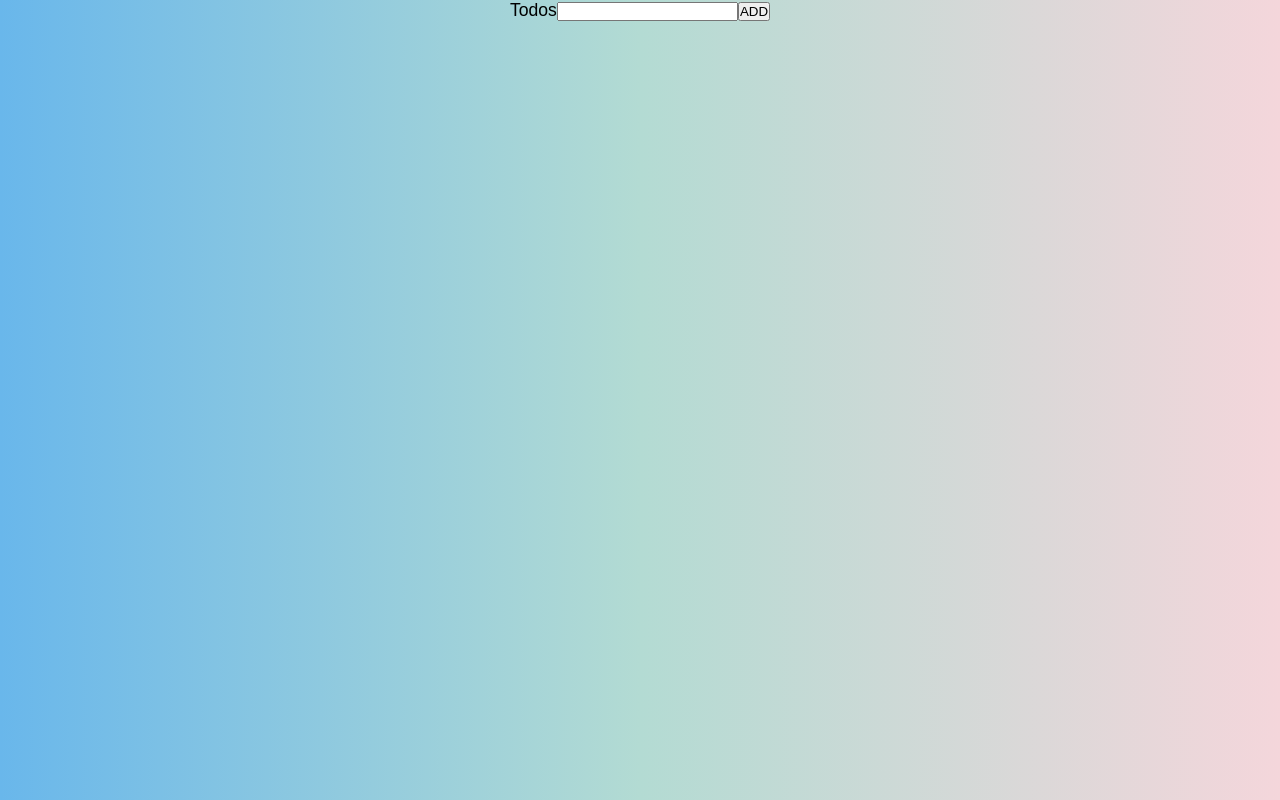
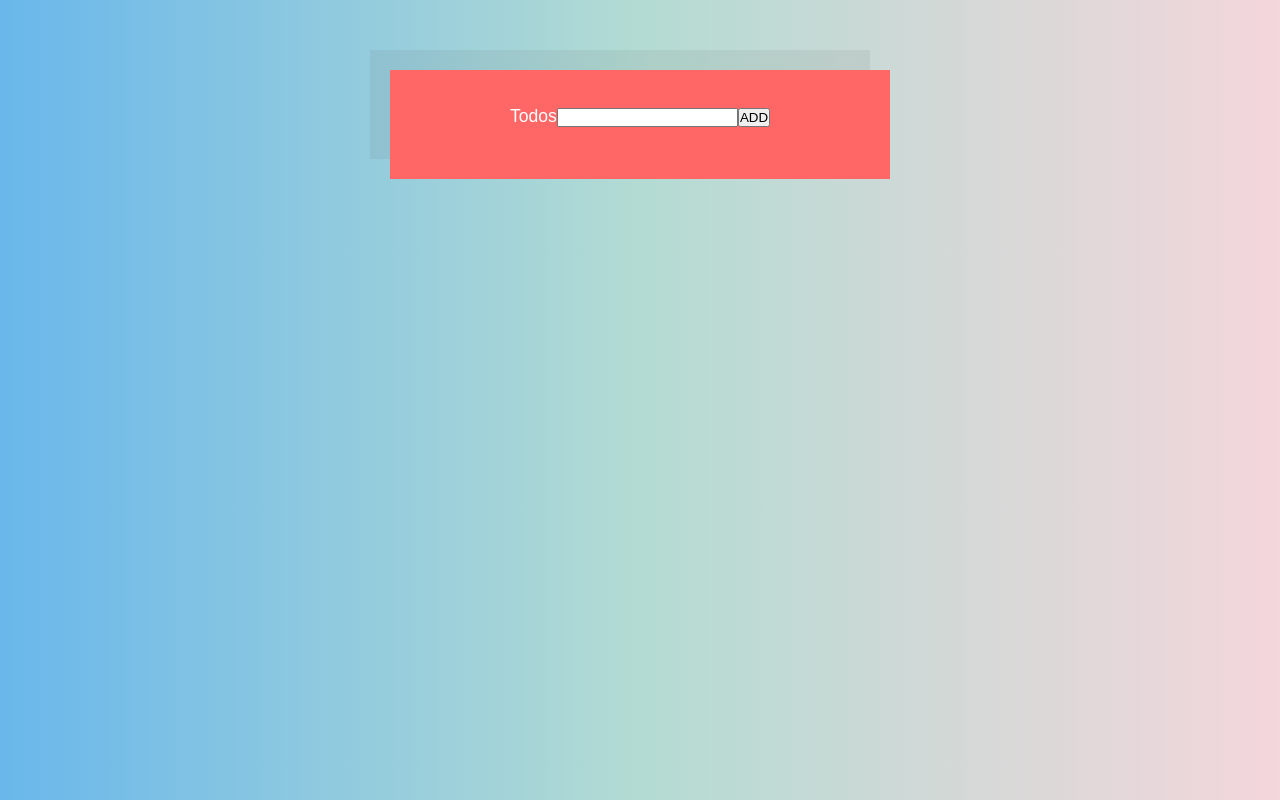
Before and after one commit to ecargiohc/todo-list-simple-app, a React (Create React App) app: page / in a window 1280 px wide. Built offline with nearby package versions, Linux system fonts and the light colour scheme.

Commit message:
added TodoList.css and imported into TodoList.js

```diff
--- a/src/Todo.css
+++ /dev/null
@@ -1,4 +0,0 @@
-.completed {
-    color: grey;
-    text-decoration: line-through;
-}
--- a/src/Todo.js
+++ b/src/Todo.js
@@ -1,5 +1,5 @@
 import React, {Component} from 'react';
-import './Todo.css';
+// import './Todo.css';
 
 class Todo extends Component {
 // presentational; displays <div> with the task of the todo
--- /dev/null
+++ b/src/TodoList.css
@@ -0,0 +1,12 @@
+.TodoList {
+    margin: 4rem auto;
+    padding: 2rem 3rem 3rem;
+    max-width: 500px;
+    background: #ff6666;
+    color: #fff;
+    box-shadow: -20px -20px 0px 0px rgba(100, 100, 100, 0.1);
+};
+.TodoList ul {
+    margin-top: 2.6rem;
+    list-style: none;
+}
--- a/src/TodoList.js
+++ b/src/TodoList.js
@@ -1,7 +1,7 @@
 import React, {Component} from 'react';
 import NewTodoForm from './NewTodoForm';
 import Todo from './Todo';
-// import "./TodoList.css";
+import "./TodoList.css";
 
 // parent/container holds all state
 class TodoList extends Component {
@@ -65,7 +65,8 @@ class TodoList extends Component {
             toggleCompletion={this.toggleCompletion}
             />)
         return(
-            <div>
+            <div className="TodoList">
+
                 <NewTodoForm createTodo={this.create}/>
                 {todos}
             </div>
```
